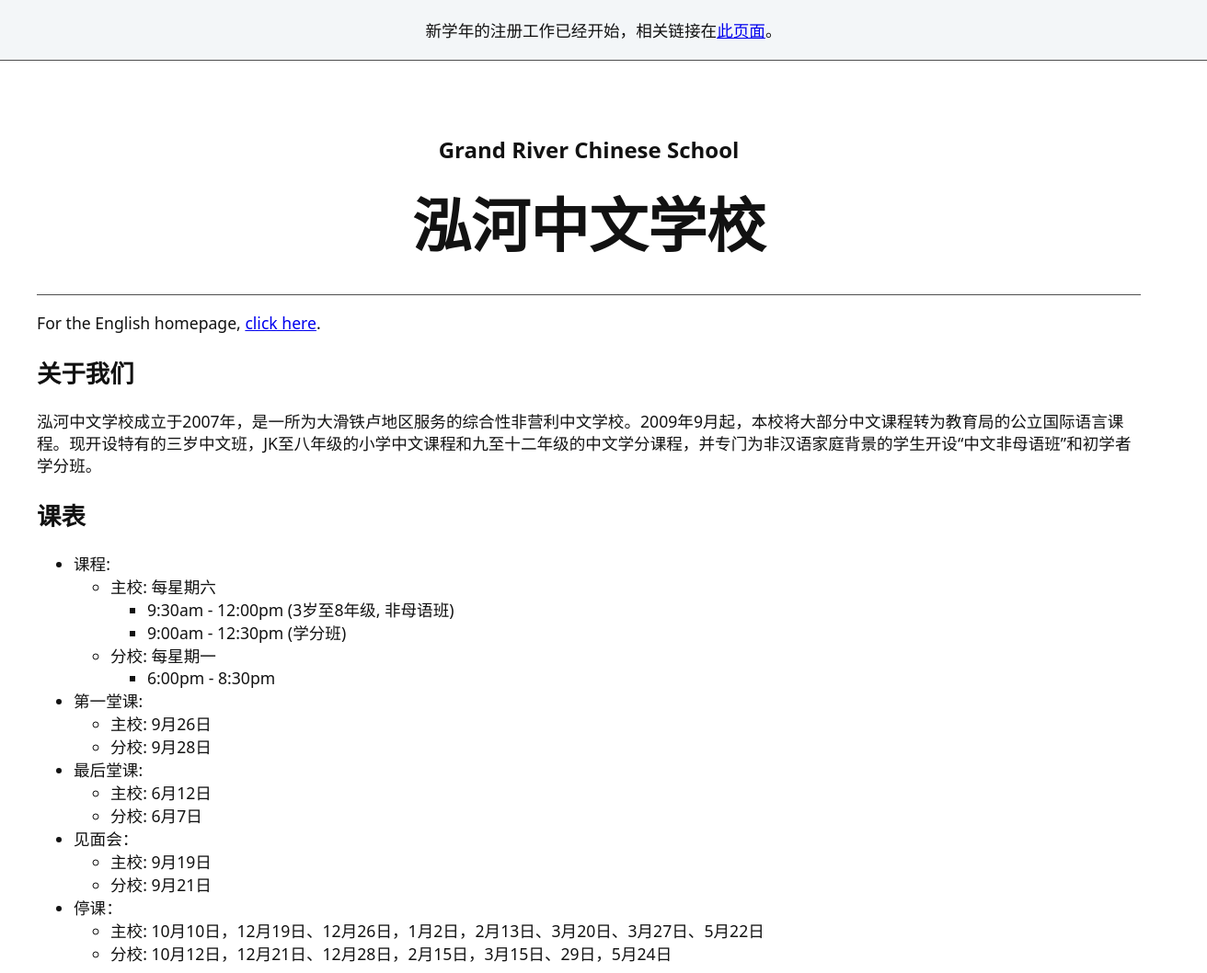
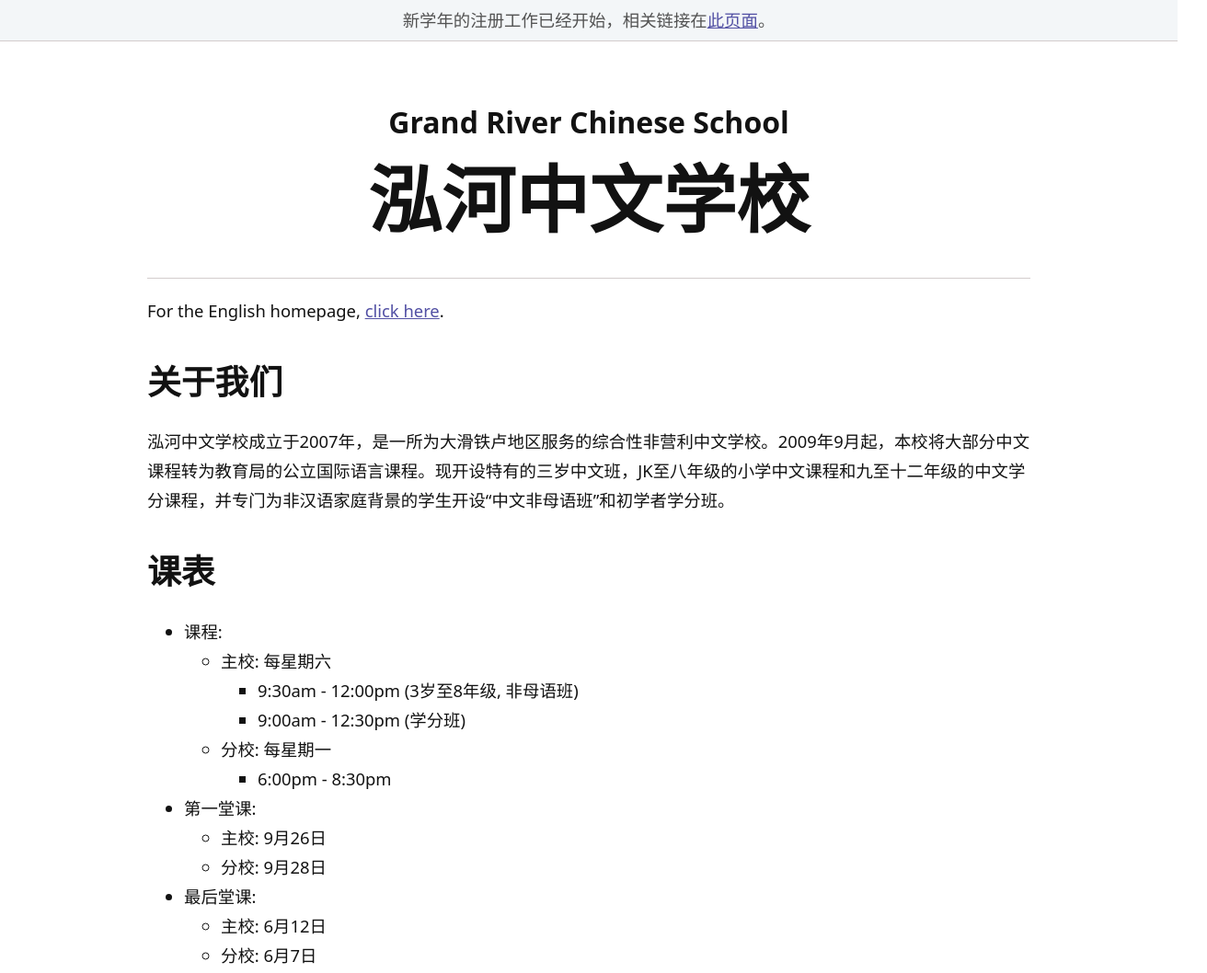
Before and after one commit to GoobusTheNoobus/GrandRiverChineseSchool, an Astro site: page / in a window 1280 px wide. Shown: the top 1058 px of the page at 92% size, 1312 px wide, since content can reach past the window. Built offline with nearby package versions, Linux system fonts and the light colour scheme; Astro itself is replaced by a stand-in of ours.

Commit message:
Changed styles a little bit

```diff
--- a/src/components/Navbar.astro
+++ b/src/components/Navbar.astro
@@ -17,14 +17,23 @@ let {lang} = Astro.props;
 </nav>
 
 <style>
+
+    nav {
+        display: flex;
+        flex-direction: column;
+    }
+
     .registration {
-        width: 100vw;
         background-color: var(--color-surface);
         margin-top: 0rem;
-        margin-bottom: auto;
-        padding: 3px 1rem;
+        padding: 0 1rem;
 
         border-bottom: 1px solid var(--color-separator);
         text-align: center;
     }
+
+    .registration p {
+        margin: 6px 0;
+        color: var(--color-text-light);
+    }
 </style>
--- a/src/pages/index.astro
+++ b/src/pages/index.astro
@@ -20,11 +20,11 @@ import '../style.css'
 			<p lang="en">For the English homepage, <a href="/en/">click here</a>.</p>
 
 
-			<h2>关于我们</h2>
+			<h1>关于我们</h1>
 			<p>
 				泓河中文学校成立于2007年，是一所为大滑铁卢地区服务的综合性非营利中文学校。2009年9月起，本校将大部分中文课程转为教育局的公立国际语言课程。现开设特有的三岁中文班，JK至八年级的小学中文课程和九至十二年级的中文学分课程，并专门为非汉语家庭背景的学生开设“中文非母语班”和初学者学分班。
 			</p>
-			<h2>课表</h2>
+			<h1>课表</h1>
 			<ul>
 				<li>
 					课程:
@@ -73,18 +73,18 @@ import '../style.css'
 			</ul>
 
 
-			<h2>课外班</h2>
+			<h1>课外班</h1>
 			<p>
 				这一系列兴趣课程更为学生的全面发展创造了条件，包括：
 			</p>
-			<h3>美术类</h3>
+			<h2>美术类</h2>
 			<ul>
 				<li>少儿美术班</li>
 				<li>水彩画班</li>
 				<li>素描班</li>
 				<li>中国水墨画班</li>
 			</ul>
-			<h3>表演艺术类</h3>
+			<h2>表演艺术类</h2>
 			<ul>
 				<li>中国民族舞班</li>
 				<li>二胡演奏班</li>
@@ -92,7 +92,7 @@ import '../style.css'
 				<li>少儿歌唱班</li>
 				<li>声乐班</li>
 			</ul>
-			<h3>知识类</h3>
+			<h2>知识类</h2>
 			<ul>
 				<li>编程班</li>
 				<li>Arduino班</li>
@@ -104,14 +104,14 @@ import '../style.css'
 				<li>奥数班</li>
 			</ul>
 
-			<h3>文体类</h3>
+			<h2>文体类</h2>
 			<ul>
 				<li>围棋班</li>
 				<li>国际象棋</li>
 			</ul>
 
 
-			<h2>为什么选择我们呢?</h2>
+			<h1>为什么选择我们呢?</h1>
 			<i>
 				优秀的教师队伍、小班授课的教学环境、符合本地学生特点的教学方法、完备的安全措施、丰富多彩的学生活动是本校不断吸引众多学生的重要因素。
 			</i>
--- a/src/style.css
+++ b/src/style.css
@@ -5,7 +5,12 @@
     --color-surface: #f3f6f8;
 
     --color-text: #121212;
-    --color-separator: #4f4f4f;
+    --color-separator: #d3cccc;
+
+    --color-link: #5250a4;
+    --color-link-hover: #6a68cf;
+
+    --color-text-light: #525252;
 }
 
 html, body {
@@ -15,23 +20,39 @@ html, body {
 
 body {
     font-family: Noto Sans, sans-serif;
-    font-size: 1.1rem;
+    font-size: 1rem;
 
     display: flex;
     flex-direction: column;
 
     background-color: var(--color-background);
-    color: var(--color-text)
+    color: var(--color-text);
+    font-size: 1.15rem;
 }
 
 main {
-    max-width: 75rem;
-    margin: 3rem auto 3rem;
+    max-width: 60rem;
+    margin: 2rem auto 3rem;
+    padding: 1rem;
 }
 
-p {
-    line-height: 1.5rem;
+p, ul, li, a {
+    line-height: 2rem;
 }
+
+h1, h2, h3 {
+    margin-top: 2rem;
+}
+
+a {
+    color: var(--color-link);
+    transition: 150ms;
+}
+
+a:hover {
+    color: var(--color-link-hover);
+}
+
 
 /* ------------------------ Title Pages  ------------------------ */
 
@@ -40,14 +61,15 @@ p {
 }
 
 .title-en {
-    font-size: 1.5rem;
+    font-size: 2rem;
     font-weight: 600;
-    margin-top: 2rem;
+    margin-top: 0;
+    margin-bottom: 0;
 }
 
 .title-zh {
-    font-size: 4rem;
-    margin: 1rem auto 1rem;
+    font-size: 5rem;
+    margin: 0rem auto 1rem;
     padding-bottom: 2rem;
 
     border-bottom: var(--color-separator) 1px solid;
```
